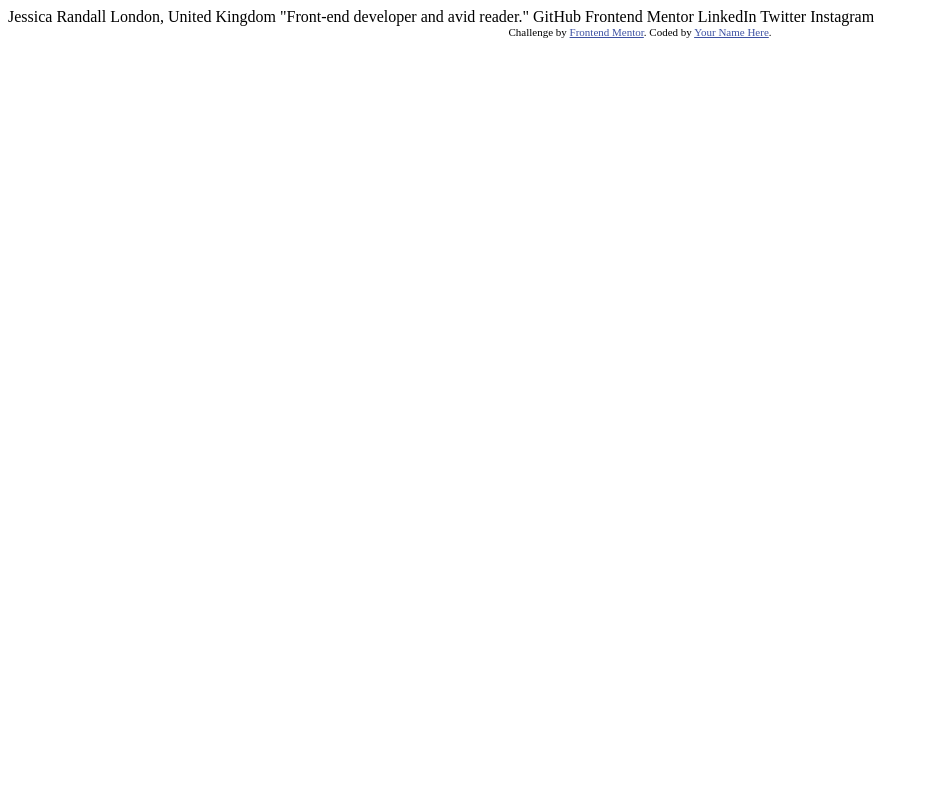
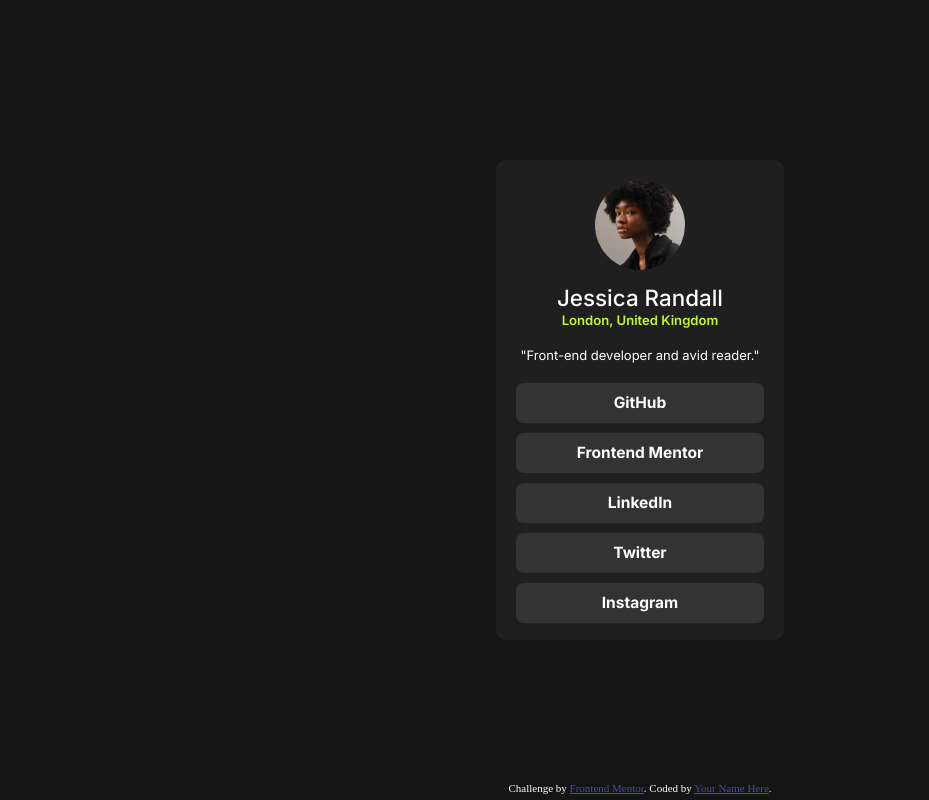
Before and after one commit to DhomynyFariasDeSouza/social_links_profile--FrontEndMentor, a plain HTML site: page index.html in a window 1280 px wide. Shown: the whole page, without its empty margins (0-929 px from the left). Drawn offline with nearby package versions, Linux system fonts and the light colour scheme.

Commit message:
pagina web completa

```diff
--- /dev/null
+++ b/assets/estilo.css
@@ -0,0 +1,92 @@
+*{
+    margin: 0px;
+}
+
+body{
+    min-height: 100vh;
+    min-width: 100vw;
+    background: #141414;
+    color: #ffffff;
+    display: flex;
+    flex-direction: column;
+    align-items: center;
+    justify-content: center;
+    margin: 0;
+}
+
+#card{
+    background-color: #1f1f1f;
+    width: 18em;
+    height: 30em;
+    border-radius: 10px;
+}
+
+#conteudo{
+    margin: 20px;
+}
+
+#informacoes{
+    display: flex;
+    flex-direction: column;
+    align-items: center;
+}
+
+#foto{
+    max-width: 90px;
+    border-radius: 100px;
+}
+
+#nome{
+    font-family: Inter;
+    font-weight: 500;
+    font-size: 1.4em;
+    margin-bottom: 0.1em;
+}
+
+#local{
+    font-family: Inter;
+    font-weight: 600;
+    font-size: .82em;
+    color: #c5f82a;
+    margin-bottom: 10px;
+}
+
+#descricao{
+    font-size: 13px;
+    font-family: Inter;
+    font-weight: 400;
+    margin: 10px 0;
+}
+
+#botoes{
+    display: flex;
+    flex-direction: column;
+}
+
+.botao{
+    border-style: none;
+    border-radius: 8px;
+    margin-top: 10px;
+    height: 40px;
+    background-color: #333333;
+    font-size: .97em;
+    font-family: 'Inter';
+    font-weight: 700;
+    color: #FEFEFE;
+}
+
+.botao:hover{
+    background-color: #c5f82a;
+    color: #1f1f1f;
+}
+
+.attribution {
+    font-size: 11px;
+    text-align: center;
+    position: fixed;
+    bottom: 5px;
+}
+
+.attribution a {
+    color: hsl(228, 45%, 44%);
+}
--- a/index.html
+++ b/index.html
@@ -4,31 +4,40 @@
   <meta charset="UTF-8">
   <meta name="viewport" content="width=device-width, initial-scale=1.0"> <!-- displays site properly based on user's device -->
 
+  <link rel="preconnect" href="https://fonts.googleapis.com">
+  <link rel="preconnect" href="https://fonts.gstatic.com" crossorigin>
+  <link href="https://fonts.googleapis.com/css2?family=Inter:wght@100..900&display=swap" rel="stylesheet">
+
   <link rel="icon" type="image/png" sizes="32x32" href="./assets/images/favicon-32x32.png">
-
+  <link rel="stylesheet" href="https://cdnjs.cloudflare.com/ajax/libs/normalize/8.0.1/normalize.css">
+  <link rel="stylesheet" href="assets/estilo.css">
   <title>Frontend Mentor | Social links profile</title>
-
-  <!-- Feel free to remove these styles or customise in your own stylesheet 👍 -->
-  <style>
-    .attribution { font-size: 11px; text-align: center; }
-    .attribution a { color: hsl(228, 45%, 44%); }
-  </style>
 </head>
 <body>
 
-  Jessica Randall
-  London, United Kingdom
-  "Front-end developer and avid reader."
+<div id="card">
+  <div id="conteudo">
+    <div id="informacoes">
+      <img id="foto" src="assets/images/avatar-jessica.jpeg" alt="foto de perfil">
+      <h1 id="nome">Jessica Randall</h1>
+      <p id="local">London, United Kingdom</p>
+      <p id="descricao">"Front-end developer and avid reader."</p>
+    </div>
 
-  GitHub
-  Frontend Mentor
-  LinkedIn
-  Twitter
-  Instagram
 
-  <div class="attribution">
+  <div id="botoes">
+    <button class="botao">GitHub</button>
+    <button class="botao">Frontend Mentor</button>
+    <button class="botao">LinkedIn</button>
+    <button class="botao">Twitter</button>
+    <button class="botao">Instagram</button>
+  </div>
+  </div>
+</div>
+
+  <footer class="attribution">
     Challenge by <a href="https://www.frontendmentor.io?ref=challenge" target="_blank">Frontend Mentor</a>.
     Coded by <a href="#">Your Name Here</a>.
-  </div>
+  </footer>
 </body>
 </html>
```
